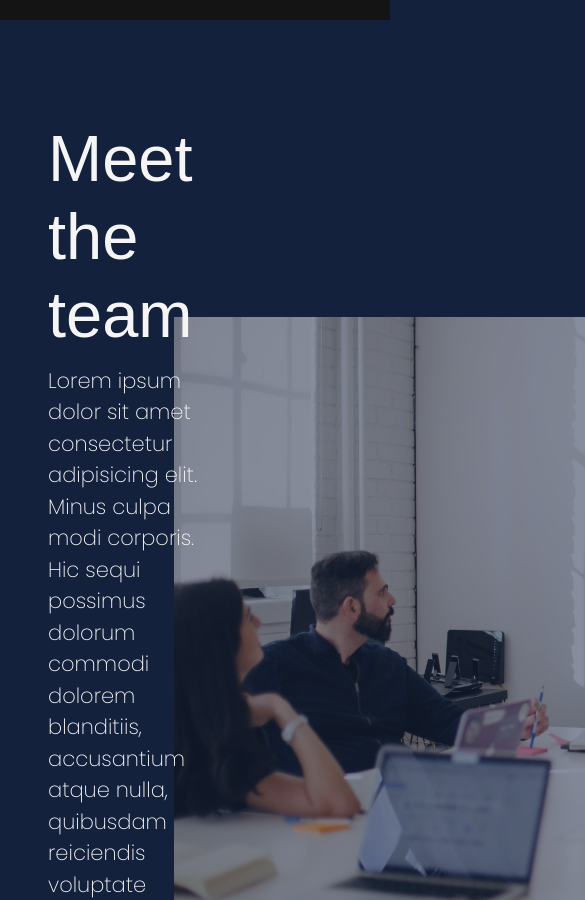
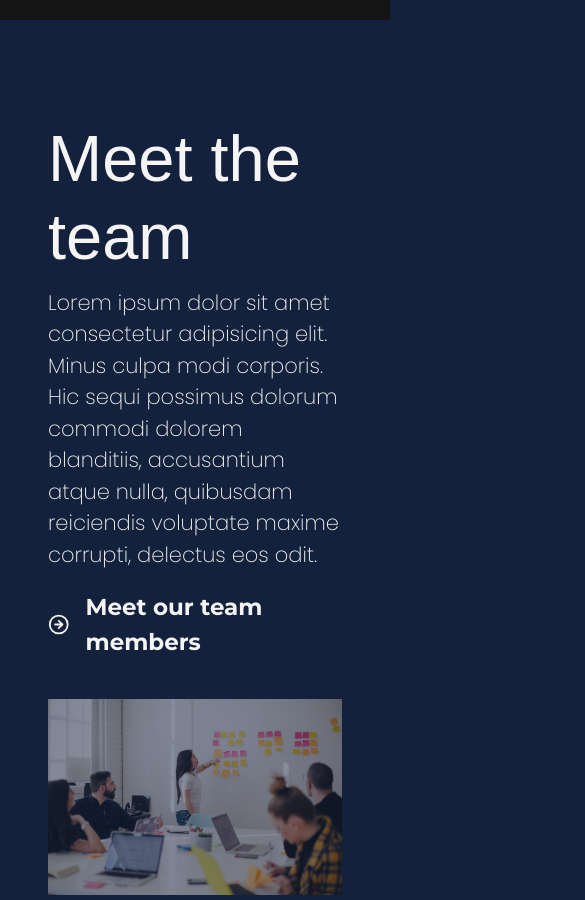
Before and after one commit to LGP21-LGP1/lgp21-lgp1.github.io, a Next.js app: page / in a window 390 px wide. Shown: the part 3060-3960 px from the top of the page, 585 px wide, since content can reach past the window. Built offline with nearby package versions, Linux system fonts and the light colour scheme; no server answers; a web font is replaced by a local one.

Commit message:
meet the team section responsive

```diff
--- a/pages/index.js
+++ b/pages/index.js
@@ -140,8 +140,8 @@ export default function Home() {
               <img
                 id={style.meetTheTeamImg}
                 src="/assets/meet-the-team.png"
-                width={956}
-                height={637}
+                // width={956}
+                // height={637}
               />
             </span>
           </section>
--- a/styles/home.module.css
+++ b/styles/home.module.css
@@ -223,12 +223,18 @@
 
 #textContent {
   z-index: 2;
+  flex: 1 1 500px;
 }
 
 #meetTheTeamImg {
+  min-width: 0;
   position: relative;
   right: 30px;
   z-index: 1;
+  max-width: 100%;
+  height: auto;
+  width: auto\9;
+  flex: 2 2 500px;
 }
 
 #textContent h2 {
@@ -288,3 +294,21 @@
     margin-top: 2rem;
   }
 }
+
+@media only screen and (max-width: 1000px) {
+  #meetTheTeam .content {
+    flex-direction: column;
+  }
+
+  #textContent {
+    flex: 1 1 auto;
+  }
+
+  #meetTheTeamImg {
+    flex: 1 1 auto;
+    right: 0px;
+    height: auto;
+    width: auto\9;
+    margin-top: 40px;
+  }
+}
```
